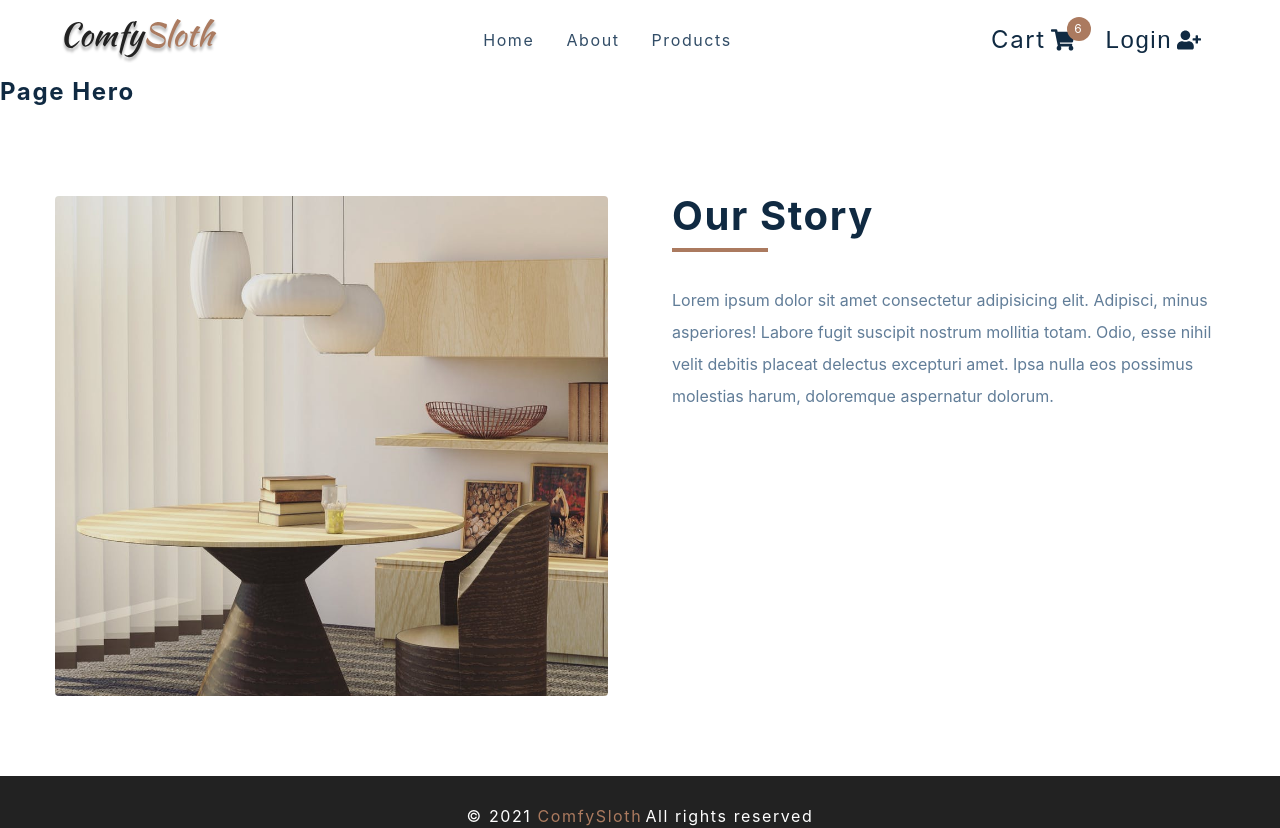
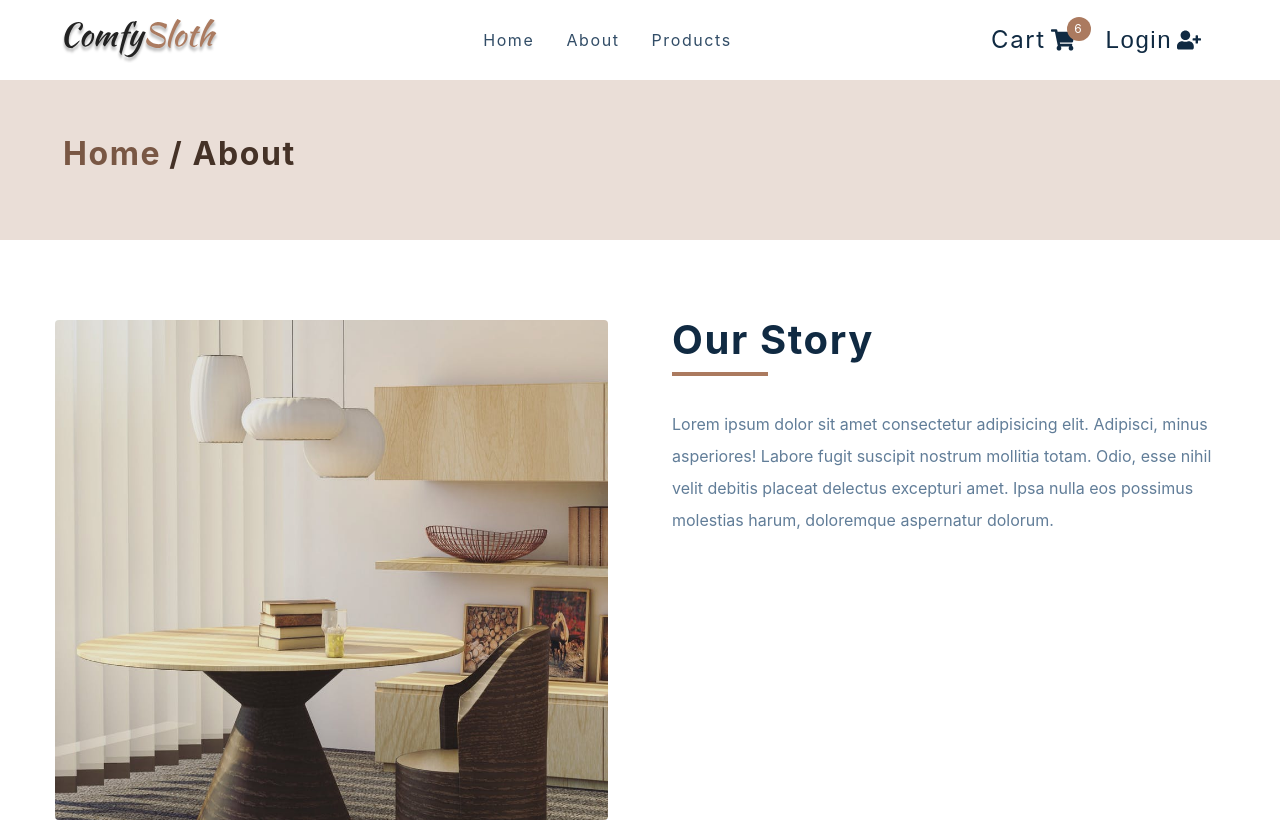
Before and after one commit to NargesNavidi/ecommerce-react, a React (Create React App) app: page /about in a window 1280 px wide. Shown: the top 828 px of the page. Built offline with nearby package versions, Linux system fonts and the light colour scheme; the HTML template or start-up script is replaced by a standard one.

Commit message:
Added PageHero section in Checkout & About page

```diff
--- a/src/components/PageHero.js
+++ b/src/components/PageHero.js
@@ -1,8 +1,16 @@
 import React from 'react'
 import styled from 'styled-components'
 import { Link } from 'react-router-dom'
-const PageHero = () => {
-  return <h4>page hero</h4>
+const PageHero = ({ title }) => {
+  return (
+    <Wrapper>
+      <div className='section-center'>
+        <h3>
+          <Link to='/'>Home</Link>/ {title}
+        </h3>
+      </div>
+    </Wrapper>
+  )
 }
 
 const Wrapper = styled.section`
--- a/src/pages/CheckoutPage.js
+++ b/src/pages/CheckoutPage.js
@@ -6,7 +6,14 @@
 import { Link } from 'react-router-dom'
 
 const CheckoutPage = () => {
-  return <h4>checkout page</h4>
+  return (
+    <main>
+      <PageHero title='Checkout' />
+      <Wrapper className='page'>
+        <h1>checkout</h1>
+      </Wrapper>
+    </main>
+  )
 }
 const Wrapper = styled.div``
 export default CheckoutPage
```
